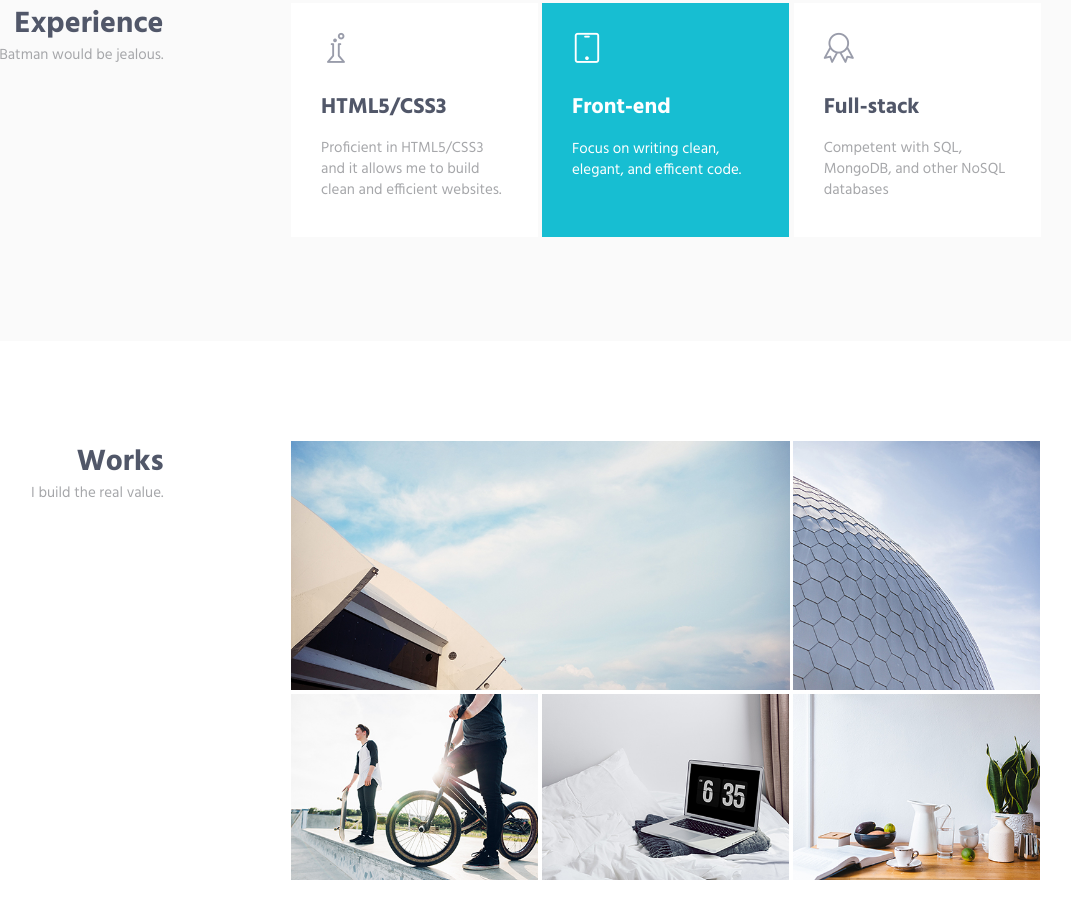
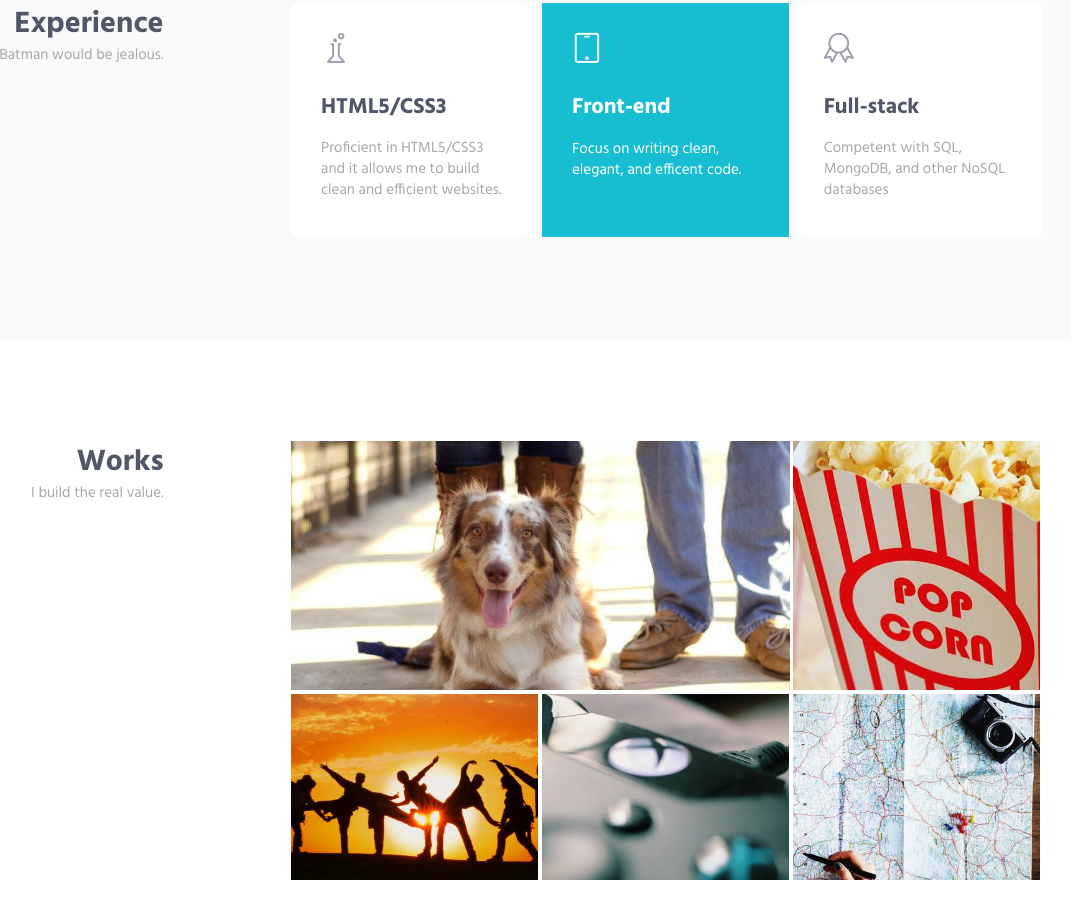
Before and after one commit to Tictac0723/newPortfolio, a plain HTML site: page index.html in a window 1280 px wide. Shown: the part 1427-2346 px from the top of the page, without its empty margins (169-1240 px from the left). Drawn offline with Linux system fonts and the light colour scheme.

Commit message:
fixed the works

```diff
--- a/index.html
+++ b/index.html
@@ -107,13 +107,13 @@
 
                         <!-- Progress Box -->
                         <div class="progress-box">
-                            <h5>HTML <span class="color-heading pull-right">87%</span></h5>
+                            <h5>HTML5 <span class="color-heading pull-right">85%</span></h5>
                             <div class="progress">
                                 <div class="progress-bar bg-color-base" role="progressbar" data-width="87"></div>
                             </div>
                         </div>
                         <div class="progress-box">
-                            <h5>HTML5 <span class="color-heading pull-right">96%</span></h5>
+                            <h5>CSS3 <span class="color-heading pull-right">90%</span></h5>
                             <div class="progress">
                                 <div class="progress-bar bg-color-base" role="progressbar" data-width="96"></div>
                             </div>
@@ -227,7 +227,7 @@
                                 <!-- Work -->
                                 <div class="work work-popup-trigger">
                                     <div class="work-overlay">
-                                        <img class="full-width img-responsive" src="img/800x400/01.jpg" alt="Portfolio Image">
+                                        <img class="full-width img-responsive" src="img/foster.jpg" alt="Portfolio Image">
                                     </div>
                                     <div class="work-popup-overlay">
                                         <div class="work-popup-content">
@@ -264,7 +264,7 @@
                                 <!-- Work -->
                                 <div class="work work-popup-trigger">
                                     <div class="work-overlay">
-                                        <img class="full-width img-responsive" src="img/397x400/01.jpg" alt="Portfolio Image">
+                                        <img class="full-width img-responsive" src="img/movie.jpg" alt="Portfolio Image">
                                     </div>
                                     <div class="work-popup-overlay">
                                         <div class="work-popup-content">
@@ -303,7 +303,7 @@
                                 <!-- Work -->
                                 <div class="work work-popup-trigger">
                                     <div class="work-overlay">
-                                        <img class="full-width img-responsive" src="img/397x300/01.jpg" alt="Portfolio Image">
+                                        <img class="full-width img-responsive" src="img/travel.jpeg" alt="Portfolio Image">
                                     </div>
                                     <div class="work-popup-overlay">
                                         <div class="work-popup-content">
@@ -341,7 +341,7 @@
                                 <!-- Work -->
                                 <div class="work work-popup-trigger">
                                     <div class="work-overlay">
-                                        <img class="full-width img-responsive" src="img/397x300/02.jpg" alt="Portfolio Image">
+                                        <img class="full-width img-responsive" src="img/friend.jpeg" alt="Portfolio Image">
                                     </div>
                                     <div class="work-popup-overlay">
                                         <div class="work-popup-content">
@@ -378,13 +378,13 @@
                                 <!-- Work -->
                                 <div class="work work-popup-trigger">
                                     <div class="work-overlay">
-                                        <img class="full-width img-responsive" src="img/397x300/03.jpg" alt="Portfolio Image">
+                                        <img class="full-width img-responsive" src="img/game.jpeg" alt="Portfolio Image">
                                     </div>
                                     <div class="work-popup-overlay">
                                         <div class="work-popup-content">
                                             <a href="javascript:void(0);" class="work-popup-close">Hide</a>
                                             <div class="margin-b-30">
-                                                <h3 class="margin-b-5">Bob's Burgers Themed Hangman</h3>
+                                                <h3 class="margin-b-5">Crystal Collector Javascript Game</h3>
                                                 <span>First JavaScript Project</span>
                                             </div>
                                             <div class="row">
```
Also changed, not shown: img/foster.jpeg (added), img/foster.jpg (added), img/friend.jpeg (added), img/game.jpeg (added), img/movie.jpg (added), img/travel.jpeg (added).
